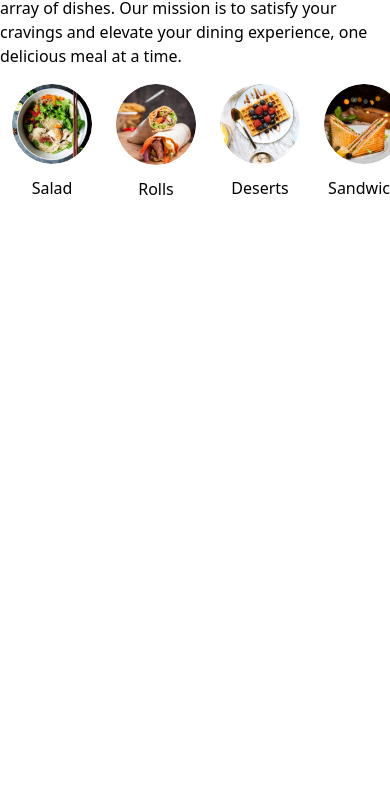
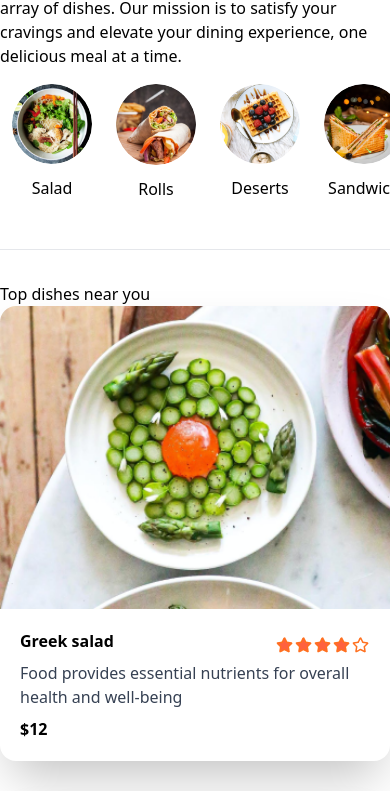
Before and after one commit to Xertenz/FoodDelivery, a React app: page / in a window 390 px wide. Shown: the part 253-1044 px from the top of the page. Before the commit the page ends 844 px from the top, so only its background shows below. Built offline with nearby package versions, Linux system fonts and the light colour scheme; the HTML template or start-up script is replaced by a standard one.

Commit message:
Add 'FoodDisplay' using 'Context'

```diff
--- a/src/components/ExploreMenu/ExploreMenu.tsx
+++ b/src/components/ExploreMenu/ExploreMenu.tsx
@@ -6,7 +6,7 @@ export default function ExploreMenu({category, setCategory}) {
 
 
 	return (
-		<div className="container mx-auto explore-menu">
+		<section className="container mx-auto explore-menu">
 			<h1>Explore our menu</h1>
 			<p className="explore-menu-text">Choose from a diverse menu featuring a delectable array of dishes. Our mission is to satisfy your cravings and elevate your dining experience, one delicious meal at a time.</p>
 			<div className="explore-menu-list py-4 flex justify-between items-center overflow-x-scroll scrollbar-hide">
@@ -17,6 +17,6 @@ export default function ExploreMenu({category, setCategory}) {
 					</div>
 				) )}
 			</div>
-		</div>
+		</section>
 	)
 }
--- /dev/null
+++ b/src/components/FoodDisplay/FoodDisplay.scss
@@ -0,0 +1,7 @@
+.food-display {
+  animation: FadeIn 2s;
+  .food-display-list {
+    grid-template-columns: repeat(auto-fill, minmax(250px, 1fr));
+    justify-items: center;
+  }
+}
--- /dev/null
+++ b/src/components/FoodDisplay/FoodDisplay.tsx
@@ -0,0 +1,39 @@
+import { useContext } from "react";
+import {StoreContext} from "../../context/StoreContext";
+import FoodItem from "../FoodItem/FoodItem";
+import "./FoodDisplay.scss";
+
+type FoodType = {
+  category: string;
+  description: string;
+  image: string;
+  name: string;
+  price: number;
+  _id: string;
+};
+
+export default function FoodDisplay() {
+  const {foodList}  = useContext(StoreContext) as FoodType[] | null;
+
+  return (
+    <section className="food-display">
+      <div className="container mx-auto">
+        <h1>Top dishes near you</h1>
+        <div className="food-display-list grid gap-x-8 gap-y-8">
+          {foodList &&
+            foodList.map((item: FoodType) => (
+              <FoodItem
+                key={item._id}
+                id={item._id}
+                name={item.name}
+                price={item.price}
+                image={item.image}
+                category={item.category}
+                description={item.description}
+              />
+            ))}
+        </div>
+      </div>
+    </section>
+  );
+}
--- /dev/null
+++ b/src/components/FoodItem/FoodItem.tsx
@@ -0,0 +1,42 @@
+import { assets } from "../../assets/assets";
+
+type FoodType = {
+  category: string;
+  description: string;
+  image: string;
+  name: string;
+  price: number;
+  id: string;
+};
+
+export default function FoodItem({
+  id,
+  name,
+  price,
+  description,
+  image,
+}: FoodType) {
+  return (
+    <div className="food-item rounded-2xl overflow-hidden shadow-2xl">
+      <div className="food-item-img flex sm:inline-block ">
+        <img src={image} alt={name} className="flex-1" />
+      </div>
+      <div className="food-item-info p-5">
+        <div className="food-item-name-rating flex justify-between items-center">
+          <div className="food-item-name font-bold mb-2">
+            <p>{name}</p>
+          </div>
+          <div className="food-item-rating">
+            <img src={assets.rating_starts} alt="" />
+          </div>
+        </div>
+        <div className="food-item-description text-gray-700 mb-2">
+          <p>{description}</p>
+        </div>
+        <div className="food-item-price font-bold">
+          <p>${price}</p>
+        </div>
+      </div>
+    </div>
+  );
+}
--- /dev/null
+++ b/src/context/StoreContext.tsx
@@ -0,0 +1,25 @@
+import { createContext } from "react";
+import { food_list } from "../assets/assets";
+
+type FoodType = {
+  category: string;
+  description: string;
+  image: string;
+  name: string;
+  price: number;
+  id: string;
+};
+
+export const StoreContext = createContext<FoodType[] | null>(null);
+
+const StoreContextProvider = (props) => {
+  const data = {
+    foodList: food_list,
+  };
+
+  return (
+    <StoreContext.Provider value={data}>{props.children}</StoreContext.Provider>
+  );
+};
+
+export default StoreContextProvider;
--- a/src/main.tsx
+++ b/src/main.tsx
@@ -2,9 +2,12 @@ import { createRoot } from "react-dom/client";
 import "./index.css";
 import App from "./App.tsx";
 import { BrowserRouter as Router } from "react-router-dom";
+import StoreContextProvider from "./context/StoreContext.tsx";
 
 createRoot(document.getElementById("root")!).render(
-  <Router>
-    <App />
-  </Router>
+  <StoreContextProvider>
+    <Router>
+      <App />
+    </Router>
+  </StoreContextProvider>
 );
--- a/src/pages/Home/Home.tsx
+++ b/src/pages/Home/Home.tsx
@@ -1,14 +1,18 @@
-import { useState } from "react"
-import ExploreMenu from "../../components/ExploreMenu/ExploreMenu"
-import Header from "../../components/Header/Header"
-import "./Home.scss"
+import { useContext, useState } from "react";
+import ExploreMenu from "../../components/ExploreMenu/ExploreMenu";
+import Header from "../../components/Header/Header";
+import "./Home.scss";
+import FoodDisplay from "../../components/FoodDisplay/FoodDisplay";
 
-export default function Home(){
+export default function Home() {
   const [category, setCategory] = useState<string>("All");
+
   return (
     <>
       <Header />
       <ExploreMenu category={category} setCategory={setCategory} />
+			<hr className="text-gray-200 my-8" />
+			<FoodDisplay />
     </>
-	)
+  );
 }
```
Also changed, not shown: src/components/FoodItem/FoodItem.scss (added). Lines whose indentation alone changed are shown as unchanged.
